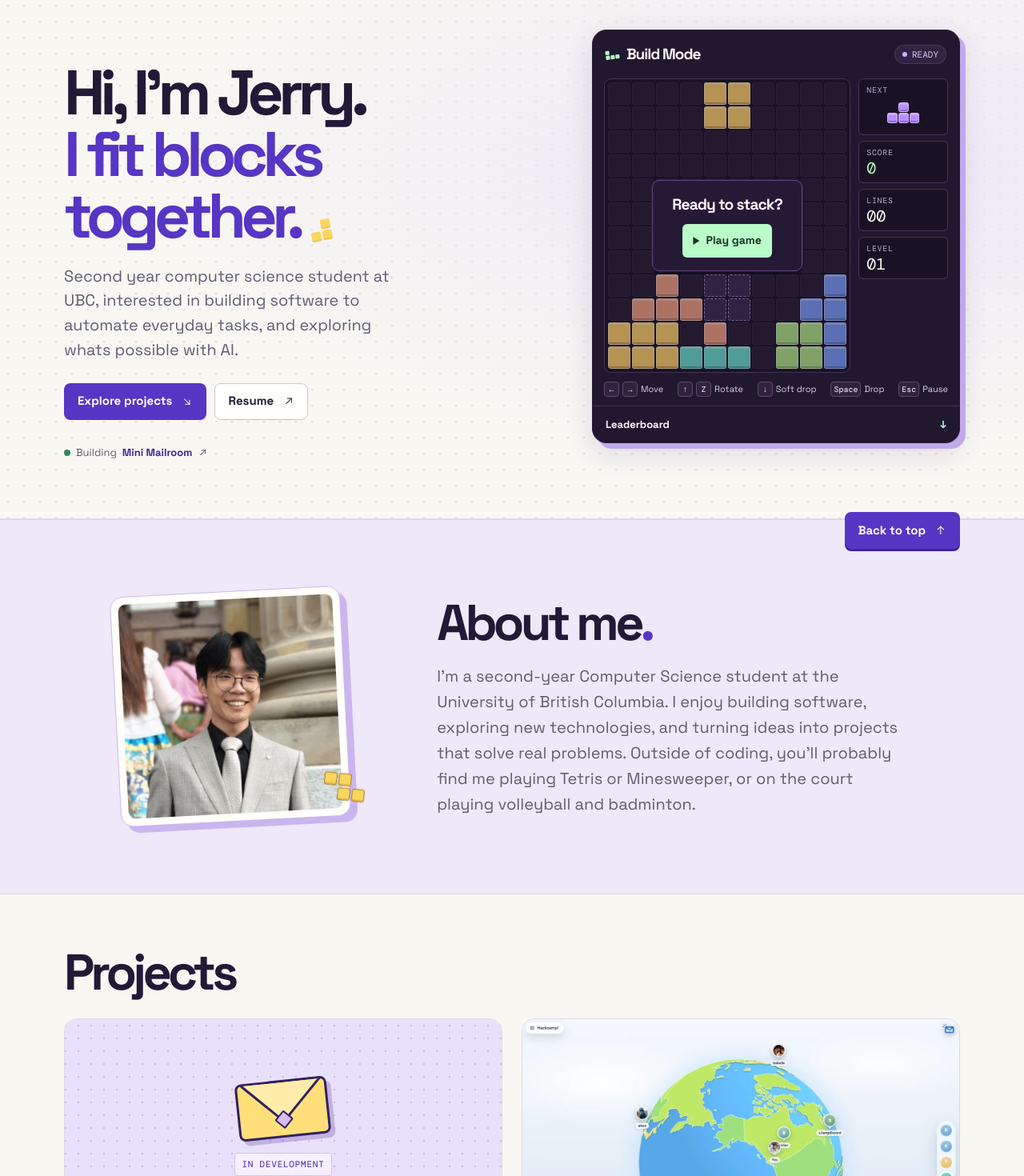
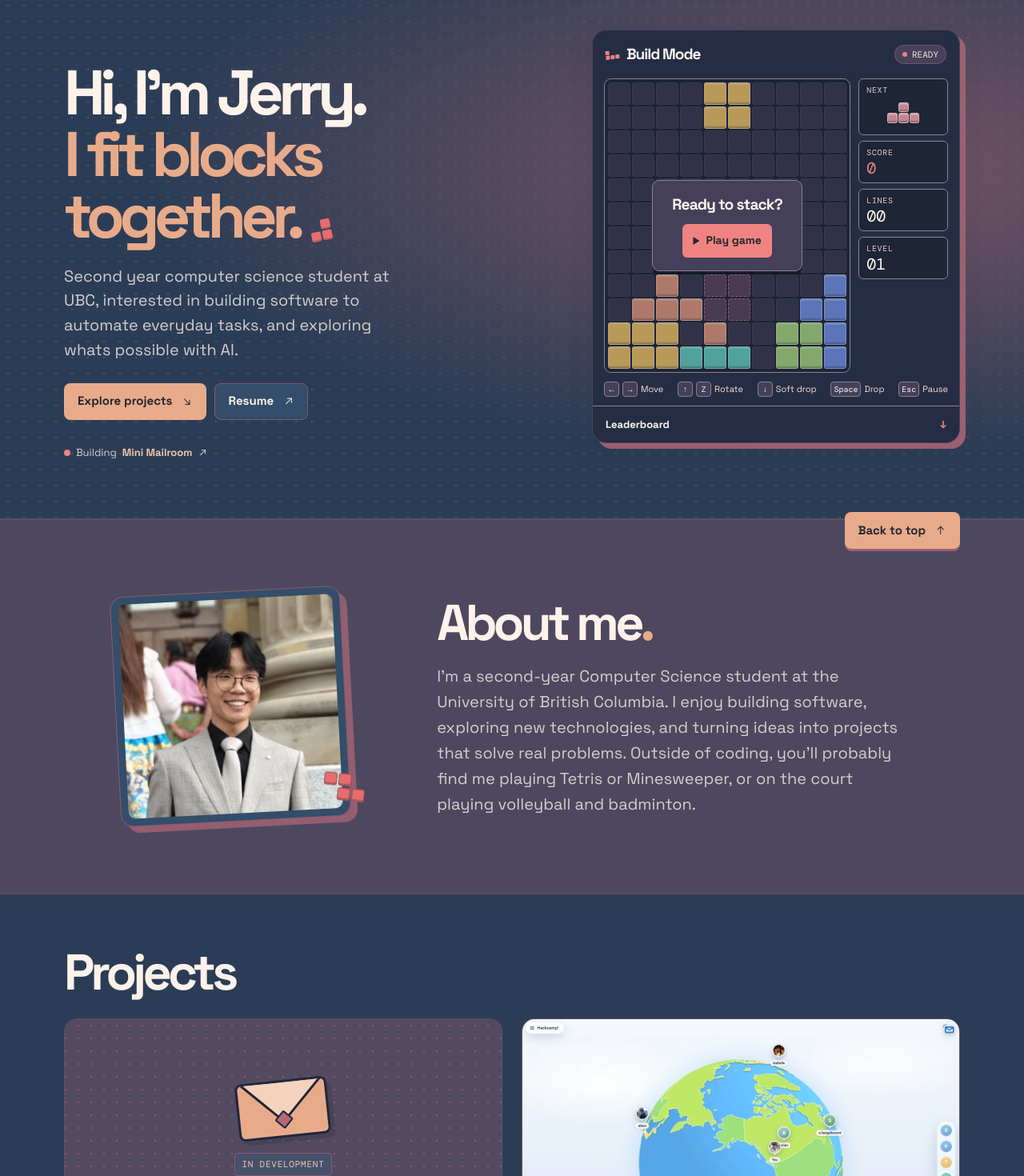
Before and after one commit to jwangg07/Portfolio, a Next.js app: page / in a window 1280 px wide. Shown: the part 100-1570 px from the top of the page at 80% size. Built offline with nearby package versions, Linux system fonts and the light colour scheme.

Commit message:
Update ui and theme

```diff
--- a/src/app/globals.css
+++ b/src/app/globals.css
@@ -1,15 +1,17 @@
 @import "tailwindcss";
 
 :root {
-  --paper: #f8f7f2;
-  --surface: #fffefa;
-  --ink: #211a37;
-  --muted: #625b72;
-  --purple: #5636c4;
-  --purple-dark: #41259d;
-  --line: #ddd7e7;
-  --lavender: #ece6ff;
-  --yellow: #fbd65e;
+  color-scheme: dark;
+  --paper: #2b3d56;
+  --surface: #334d6a;
+  --ink: #fff2ea;
+  --muted: #d5cecc;
+  --accent: #e8ab8a;
+  --accent-hover: #f0c7ac;
+  --accent-ink: #202631;
+  --coral: #e76d6d;
+  --rose: #b46878;
+  --line: #624e64;
   --mono: var(--font-metadata), ui-monospace, monospace;
 }
 
@@ -26,11 +28,11 @@ body {
 
 ::selection {
   color: var(--ink);
-  background: #e1d4ff;
+  background: #6e5267;
 }
 
 :focus-visible {
-  outline: 2px solid var(--purple);
+  outline: 2px solid var(--accent);
   outline-offset: 4px;
 }
 
@@ -51,8 +53,8 @@ body {
   translate: 0 -150%;
   border-radius: 6px;
   padding: 10px 16px;
-  background: var(--purple);
-  color: white;
+  background: var(--accent);
+  color: var(--accent-ink);
 }
 
 .skip-link:focus {
@@ -92,11 +94,11 @@ body {
   grid-template: repeat(2, 5px) / repeat(3, 5px);
   gap: 1px;
   border-radius: 8px;
-  background: var(--purple);
+  background: var(--accent);
 }
 
 .pixel-mark i {
-  background: white;
+  background: var(--accent-ink);
   border-radius: 1px;
 }
 
@@ -137,7 +139,7 @@ body {
 }
 
 .site-nav a:hover {
-  color: var(--purple);
+  color: var(--accent);
 }
 
 .button {
@@ -164,23 +166,23 @@ button.button {
 }
 
 .button-primary {
-  background: var(--purple);
-  color: white;
+  background: var(--accent);
+  color: var(--accent-ink);
 }
 
 .button-primary:hover {
-  background: var(--purple-dark);
+  background: var(--accent-hover);
 }
 
 .button-outline {
-  border-color: #cec3df;
+  border-color: #84596c;
   background: var(--surface);
   color: var(--ink);
 }
 
 .button-outline:hover {
-  border-color: var(--purple);
-  color: var(--purple);
+  border-color: var(--accent);
+  color: var(--accent-hover);
 }
 
 .resume-link {
@@ -227,8 +229,8 @@ button.button {
 .hero {
   border-bottom: 1px solid var(--line);
   background:
-    radial-gradient(ellipse at 82% 35%, #e8def8a8, transparent 58%),
-    radial-gradient(circle, #6d56922c 1px, transparent 1.3px) 0 0 / 20px 20px,
+    radial-gradient(ellipse at 82% 35%, #c46a7483, transparent 58%),
+    radial-gradient(circle, #e8ab8a38 1px, transparent 1.3px) 0 0 / 20px 20px,
     var(--paper);
 }
 
@@ -265,7 +267,7 @@ button.button {
 .hero h1 > span {
   display: block;
   max-width: 7.2em;
-  color: var(--purple);
+  color: var(--accent);
 }
 
 .hero-pixels {
@@ -279,8 +281,8 @@ button.button {
 
 .hero-pixels i {
   border-radius: 2px;
-  background: var(--yellow);
-  box-shadow: inset 0 -2px #a873252e;
+  background: var(--coral);
+  box-shadow: inset 0 -2px #242d4333;
 }
 
 .hero-pixels i:first-child {
@@ -327,7 +329,7 @@ button.button {
 }
 
 .current-project strong {
-  color: var(--purple-dark);
+  color: var(--accent-hover);
 }
 
 .status-dot {
@@ -335,7 +337,7 @@ button.button {
   height: 8px;
   flex: none;
   border-radius: 50%;
-  background: #358465;
+  background: #f08381;
 }
 
 @keyframes intro-rise {
@@ -352,7 +354,7 @@ button.button {
 }
 
 .section-title > span {
-  color: var(--purple);
+  color: var(--accent);
 }
 
 .projects-section {
@@ -383,8 +385,8 @@ button.button {
 
 .project-card:focus-within,
 .project-card:target {
-  border-color: #a58cde;
-  box-shadow: 0 5px 0 #e6ddf7;
+  border-color: var(--rose);
+  box-shadow: 0 5px 0 #695065;
 }
 
 .project-preview {
@@ -393,7 +395,7 @@ button.button {
   aspect-ratio: 2 / 1;
   border-bottom: 1px solid var(--line);
   border-radius: 15px 15px 0 0;
-  background: #e8e3f1;
+  background: #544a60;
 }
 
 .project-image {
@@ -409,16 +411,16 @@ button.button {
   justify-content: center;
   gap: 19px;
   background:
-    radial-gradient(circle, #5636c43a 1px, transparent 1.3px) center / 16px 16px,
-    #e9e0fb;
+    radial-gradient(circle, #b4687892 1px, transparent 1.3px) center / 16px 16px,
+    #534960;
 }
 
 .project-placeholder .eyebrow {
   padding: 5px 8px;
-  border: 1px solid #d3c2f5;
+  border: 1px solid #875a6d;
   border-radius: 4px;
-  background: #f6efff;
-  color: var(--purple-dark);
+  background: #46516c;
+  color: var(--accent-hover);
   font-size: 11px;
 }
 
@@ -429,10 +431,10 @@ button.button {
   aspect-ratio: 8 / 5;
   overflow: hidden;
   transform: rotate(-6deg);
-  border: 3px solid #33215e;
+  border: 3px solid #1f2839;
   border-radius: 8px;
-  background: #ffdf79;
-  box-shadow: 5px 6px 0 #56369a45;
+  background: var(--accent);
+  box-shadow: 5px 6px 0 #242d433f;
 }
 
 .pixel-envelope i {
@@ -442,18 +444,18 @@ button.button {
   width: 74%;
   aspect-ratio: 1;
   transform: rotate(45deg);
-  border: 3px solid #33215e;
+  border: 3px solid #1f2839;
   border-radius: 5px;
-  background: #ffecaa;
+  background: #f4d2bd;
 }
 
 .pixel-envelope i + i {
   top: 58%;
   left: 42%;
   width: 16%;
-  border: 2px solid #33215e;
+  border: 2px solid #1f2839;
   border-radius: 2px;
-  background: #d6bafa;
+  background: var(--rose);
 }
 
 .project-body {
@@ -465,7 +467,7 @@ button.button {
 }
 
 .project-date {
-  color: var(--purple-dark);
+  color: var(--accent-hover);
   font-family: var(--mono);
   font-size: 11px;
 }
@@ -495,10 +497,10 @@ button.button {
 
 .project-stack li {
   padding: 4px 7px;
-  border: 1px solid #e9e2f3;
+  border: 1px solid #6a5166;
   border-radius: 5px;
-  background: #f4eff9;
-  color: #57467d;
+  background: #4d526d;
+  color: var(--accent-hover);
   font-family: var(--mono);
   font-size: 11px;
 }
@@ -515,7 +517,7 @@ button.button {
   min-height: 44px;
   align-items: center;
   gap: 5px;
-  color: var(--purple-dark);
+  color: var(--accent-hover);
   font-size: 14px;
   font-weight: 700;
 }
@@ -541,8 +543,8 @@ button.button {
 @media (hover: hover) {
   .project-card:hover {
     transform: translateY(-3px);
-    border-color: #b9a8de;
-    box-shadow: 0 7px 0 #eae3f3;
+    border-color: #c88c96;
+    box-shadow: 0 7px 0 #6b5166;
   }
 
   .project-card:hover .project-image {
@@ -552,7 +554,7 @@ button.button {
 
 .about-section {
   border-block: 1px solid var(--line);
-  background: #eee8f8;
+  background: #4d485f;
 }
 
 .about-inner {
@@ -569,10 +571,10 @@ button.button {
   width: calc(100% - 12px);
   max-width: 310px;
   padding: 9px;
-  border: 1px solid #cab8ec;
+  border: 1px solid #8a5b6d;
   border-radius: 16px;
   background: var(--surface);
-  box-shadow: 8px 8px 0 #c9b6ee;
+  box-shadow: 8px 8px 0 #935e70;
   transform: rotate(-3deg);
 }
 
@@ -595,10 +597,10 @@ button.button {
 }
 
 .portrait-pixels i {
-  border: 1px solid #aa7e28;
+  border: 1px solid #9b4d57;
   border-radius: 3px;
-  background: var(--yellow);
-  box-shadow: inset 0 -2px #a873253f;
+  background: var(--coral);
+  box-shadow: inset 0 -2px #242d4354;
 }
 
 .portrait-pixels i:first-child { grid-column: 1; }
@@ -634,7 +636,7 @@ button.button {
   align-items: center;
   gap: 9px;
   overflow-wrap: anywhere;
-  color: var(--purple-dark);
+  color: var(--accent-hover);
   font-size: 14px;
 }
 
@@ -679,7 +681,7 @@ button.button {
   min-width: 0;
   min-height: 44px;
   padding: 9px 11px;
-  border: 1px solid #cfc6dd;
+  border: 1px solid #b88fa0;
   border-radius: 6px;
   background: var(--paper);
   font-size: 16px;
@@ -697,12 +699,12 @@ button.button {
 
 .form-feedback {
   min-height: 1.35em;
-  color: #216047;
+  color: #d3f1c9;
   font-size: 14px;
 }
 
 .form-feedback[data-error="true"] {
-  color: #a22f41;
+  color: #ffc0bb;
 }
 
 .site-footer {
@@ -735,7 +737,7 @@ button.button {
   visibility: hidden;
   opacity: 0;
   translate: 0 14px;
-  box-shadow: 0 3px 0 var(--purple-dark);
+  box-shadow: 0 3px 0 #9b6072;
   font-family: var(--font-interface), Arial, sans-serif;
   transition: opacity 180ms, translate 180ms, visibility 180ms, background-color 150ms;
 }
--- a/src/components/buildMode/BuildMode.css
+++ b/src/components/buildMode/BuildMode.css
@@ -1,26 +1,28 @@
 .game-cabinet {
-  --cabinet: #21182f;
-  --screen: #191224;
-  --game-border: #443555;
-  --game-muted: #b7a7cd;
-  --game-text: #fff8fb;
-  --mint: #bafbca;
+  --cabinet: #242d43;
+  --screen: #1d2537;
+  --game-border: #8e7f93;
+  --game-muted: #e7cac8;
+  --game-text: #fff8ee;
+  --game-accent: #f08381;
+  --game-accent-light: #f5a8a4;
+  --game-control: #44405a;
   --preview-cell: clamp(11px, 1vw, 16px);
   position: relative;
   width: 100%;
   max-width: 460px;
   justify-self: center;
   min-width: 0;
-  border: 1px solid #291e38;
+  border: 1px solid #49445e;
   border-radius: 18px;
   background: var(--cabinet);
-  box-shadow: 7px 7px 0 #c0a9ec, 0 12px 34px #3d237223;
+  box-shadow: 7px 7px 0 #9b6072, 0 12px 34px #242d4329;
   color: var(--game-text);
   animation: intro-rise 460ms 100ms ease-out both;
 }
 
 .game-cabinet :focus-visible {
-  outline-color: var(--mint);
+  outline-color: var(--game-accent);
 }
 
 .game-header {
@@ -50,7 +52,7 @@
 
 .cabinet-icon i {
   border-radius: 1px;
-  background: var(--mint);
+  background: var(--game-accent);
 }
 
 .cabinet-icon i:first-child {
@@ -77,11 +79,11 @@
   display: inline-flex;
   align-items: center;
   gap: 6px;
-  border: 1px solid #826ba044;
+  border: 1px solid #b4687863;
   border-radius: 20px;
   padding: 4px 9px;
-  background: #322342;
-  color: #dfccfb;
+  background: #46425c;
+  color: #fce1d8;
   font: 11px var(--mono);
   text-transform: uppercase;
 }
@@ -90,15 +92,11 @@
   width: 6px;
   height: 6px;
   border-radius: 50%;
-  background: #d0b1ff;
+  background: var(--game-accent);
 }
 
 .game-status[data-playing="true"] {
-  color: var(--mint);
-}
-
-.game-status[data-playing="true"] i {
-  background: var(--mint);
+  color: var(--game-accent-light);
 }
 
 .game-console {
@@ -143,9 +141,9 @@
 }
 
 .board-cell {
-  --tile: #271e34;
+  --tile: #3a384f;
   min-width: 0;
-  border: 1px solid #30243f;
+  border: 1px solid #434456;
   border-radius: 3px;
   background: var(--tile);
 }
@@ -153,20 +151,20 @@
 .board-cell[data-color] {
   border-color: #fff5;
   background: var(--tile);
-  box-shadow: inset 0 2px #fff4, inset 0 -2px #14091c42;
+  box-shadow: inset 0 2px #fff4, inset 0 -2px #0a101b42;
 }
 
 .board-cell[data-color="1"] { --tile: #69dccc; }
 .board-cell[data-color="2"] { --tile: #ffcf67; }
-.board-cell[data-color="3"] { --tile: #b78cff; }
+.board-cell[data-color="3"] { --tile: #c38590; }
 .board-cell[data-color="4"] { --tile: #b1e584; }
 .board-cell[data-color="5"] { --tile: #f17899; }
 .board-cell[data-color="6"] { --tile: #799af5; }
 .board-cell[data-color="7"] { --tile: #f1a082; }
 
 .board-cell[data-ghost] {
-  border: 1px dashed #d9c1ff9e;
-  background: #392a50;
+  border: 1px dashed #f08381be;
+  background: #5d465b;
 }
 
 .board-effects {
@@ -181,14 +179,14 @@
 }
 
 .drop-impact {
-  background: #e7d7ff;
+  background: var(--game-accent);
   animation: drop-impact 160ms ease-out;
 }
 
 .clear-row {
   z-index: 1;
   grid-column: 1 / -1;
-  background: #d4ffc6;
+  background: var(--accent-hover);
   animation: clear-row 280ms ease-out;
 }
 
@@ -209,7 +207,7 @@
   place-items: center;
   padding: 6px;
   border-radius: inherit;
-  background: #1b142952;
+  background: #1d253750;
 }
 
 .game-overlay[hidden] {
@@ -222,10 +220,10 @@
   justify-items: center;
   gap: 9px;
   padding: 16px clamp(12px, 2vw, 24px);
-  border: 1px solid #654984;
+  border: 1px solid var(--game-border);
   border-radius: 9px;
-  background: #251a36;
-  box-shadow: 0 4px 0 #120d1b8c;
+  background: var(--game-control);
+  box-shadow: 0 4px 0 #0a101b8c;
   text-align: center;
 }
 
@@ -248,15 +246,15 @@
   gap: 8px;
   padding: 7px 13px;
   border-radius: 6px;
-  background: var(--mint);
-  color: #213328;
+  background: var(--game-accent);
+  color: #202a2c;
   font-size: 14px;
   font-weight: 700;
   cursor: pointer;
 }
 
 .game-start:hover {
-  background: #d5ffdf;
+  background: var(--game-accent-light);
 }
 
 .game-start:disabled {
@@ -308,7 +306,7 @@
 }
 
 .game-stat:first-child dd {
-  color: var(--mint);
+  color: var(--game-accent);
 }
 
 .next-piece {
@@ -331,7 +329,7 @@
 .game-pause {
   align-self: end;
   min-height: 36px;
-  border: 1px solid #594770;
+  border: 1px solid var(--game-border);
   border-radius: 5px;
   padding: 4px;
   color: var(--game-text);
@@ -341,7 +339,7 @@
 }
 
 .game-pause:hover {
-  border-color: #ddc8ff;
+  border-color: var(--game-text);
 }
 
 .game-restart {
@@ -367,7 +365,7 @@
   align-items: center;
   justify-content: space-between;
   gap: 8px;
-  color: #dacdec;
+  color: #fbdcd4;
   font-size: 11px;
 }
 
@@ -380,9 +378,9 @@
 .key-legend kbd {
   min-width: 19px;
   padding: 2px 3px;
-  border: 1px solid #5e496f;
+  border: 1px solid var(--game-border);
   border-radius: 4px;
-  background: #31233f;
+  background: var(--game-control);
   color: var(--game-text);
   font: 10px var(--mono);
   text-align: center;
@@ -399,9 +397,9 @@
   min-width: 0;
   min-height: 44px;
   place-items: center;
-  border: 1px solid #5e496f;
+  border: 1px solid var(--game-border);
   border-radius: 6px;
-  background: #31233f;
+  background: var(--game-control);
   color: var(--game-text);
   font-family: system-ui, 'DejaVu Sans', sans-serif;
   font-size: 17px;
@@ -411,7 +409,7 @@
 }
 
 .touch-controls button:last-child {
-  color: var(--mint);
+  color: var(--game-accent-light);
   font-size: 14px;
 }
 
@@ -421,7 +419,8 @@
 }
 
 .touch-controls button:active:not(:disabled) {
-  background: #503969;
+  background: #5a5069;
+  color: var(--game-text);
 }
 
 .game-leaderboard {
@@ -445,7 +444,7 @@
 }
 
 .game-leaderboard summary span {
-  color: var(--mint);
+  color: var(--game-accent);
   transition: transform 150ms ease;
 }
 
@@ -473,7 +472,7 @@
 
 .score-rank,
 .score-list strong {
-  color: var(--mint);
+  color: var(--game-accent);
   font-family: var(--mono);
 }
 
@@ -503,7 +502,7 @@
 .score-form input {
   width: 100%;
   min-height: 40px;
-  border: 1px solid #594770;
+  border: 1px solid var(--game-border);
   border-radius: 5px;
   padding-inline: 7px;
   background: var(--screen);
```
Also changed, not shown: public/favicon.svg.
